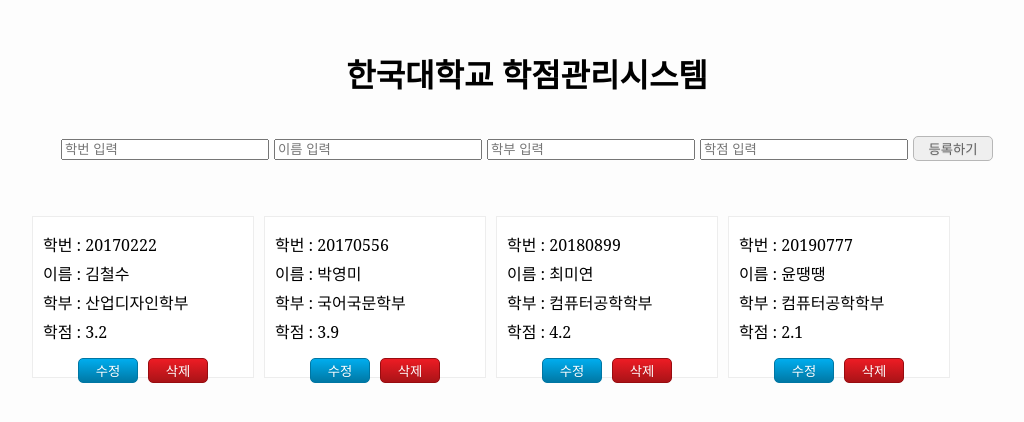
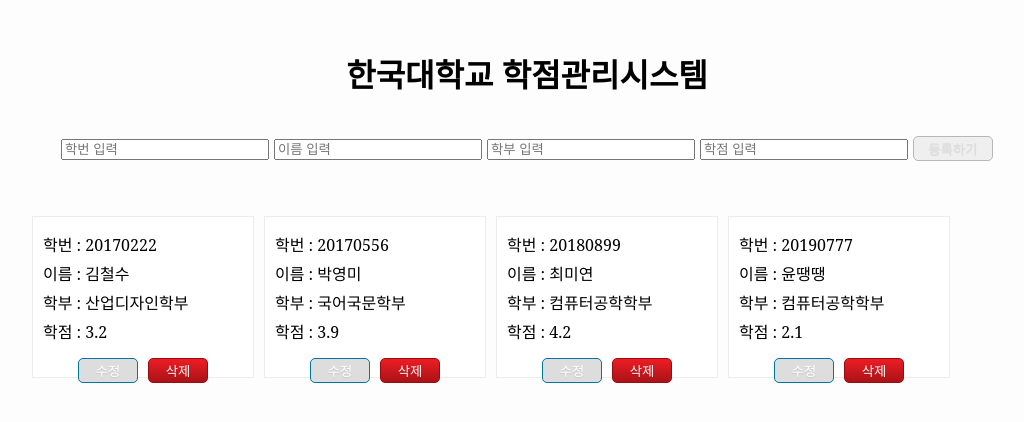
Before and after one commit to ydoni/score_manage, a React (Create React App) app: page / in a window 1280 px wide. Shown: the top 422 px of the page, without its empty margins (113-1137 px from the left). Built offline with nearby package versions, Linux system fonts and the light colour scheme.

Commit message:
no message

```diff
--- a/src/App.css
+++ b/src/App.css
@@ -19,7 +19,7 @@ h1 {text-align:center; margin-top:50px;}
 	transition: all 200ms cubic-bezier(0.350, 0.300, 0.100, 1.000);}
 
 .update {color: #fff; border: solid 1px #0076a3; margin-right:10px;
-    background: #0095cd; background: -webkit-gradient(linear, left top, left bottom, from(#00adee), to(#0078a5));}
+    background: #ddd; }
 .update:hover {color: #fff; background: -webkit-gradient(linear, left top, left bottom, from(#0095cc), to(#00678e));}
 .update:active {color: #80bed6; background: -webkit-gradient(linear, left top, left bottom, from(#0078a5), to(#00adee));}
 
@@ -31,7 +31,7 @@ h1 {text-align:center; margin-top:50px;}
 	background: #fff; background: -webkit-gradient(linear, left top, left bottom, from(#fff), to(#ededed));}
 .acceptbtn:hover {background: -webkit-gradient(linear, left top, left bottom, from(#fff), to(#dcdcdc));}
 
-.upload { border-radius:5px; color: #606060; border: solid 1px #b7b7b7; cursor:pointer; width:80px; height:25px; text-shadow: 0 1px 1px rgba(0,0,0,.1);}
+.upload { border-radius:5px; color: #ddd; border: solid 1px #b7b7b7; cursor:pointer; width:80px; height:25px; text-shadow: 0 1px 1px rgba(0,0,0,.1);}
 .upload:hover {background: -webkit-gradient(linear, left top, left bottom, from(#fff), to(#dcdcdc));}
 
 
```
